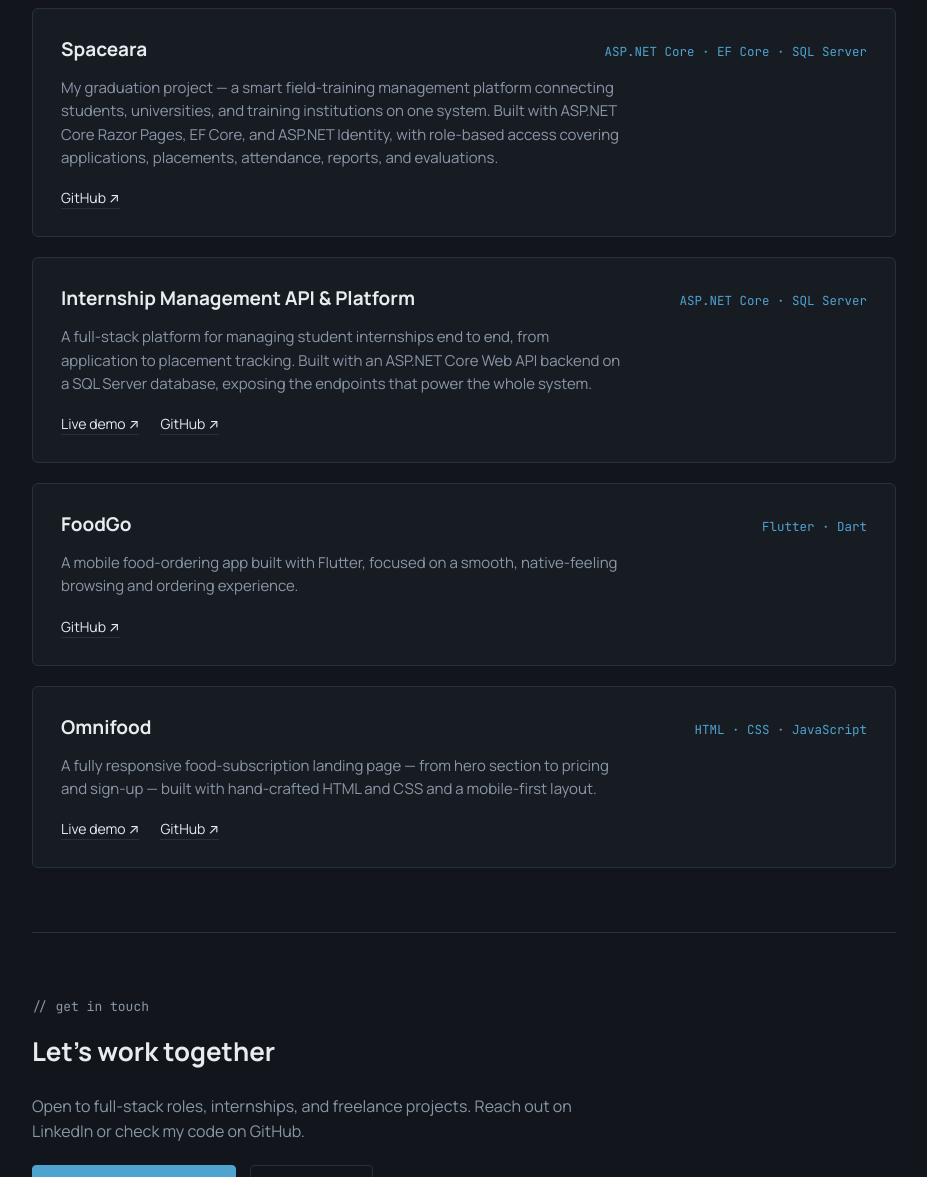
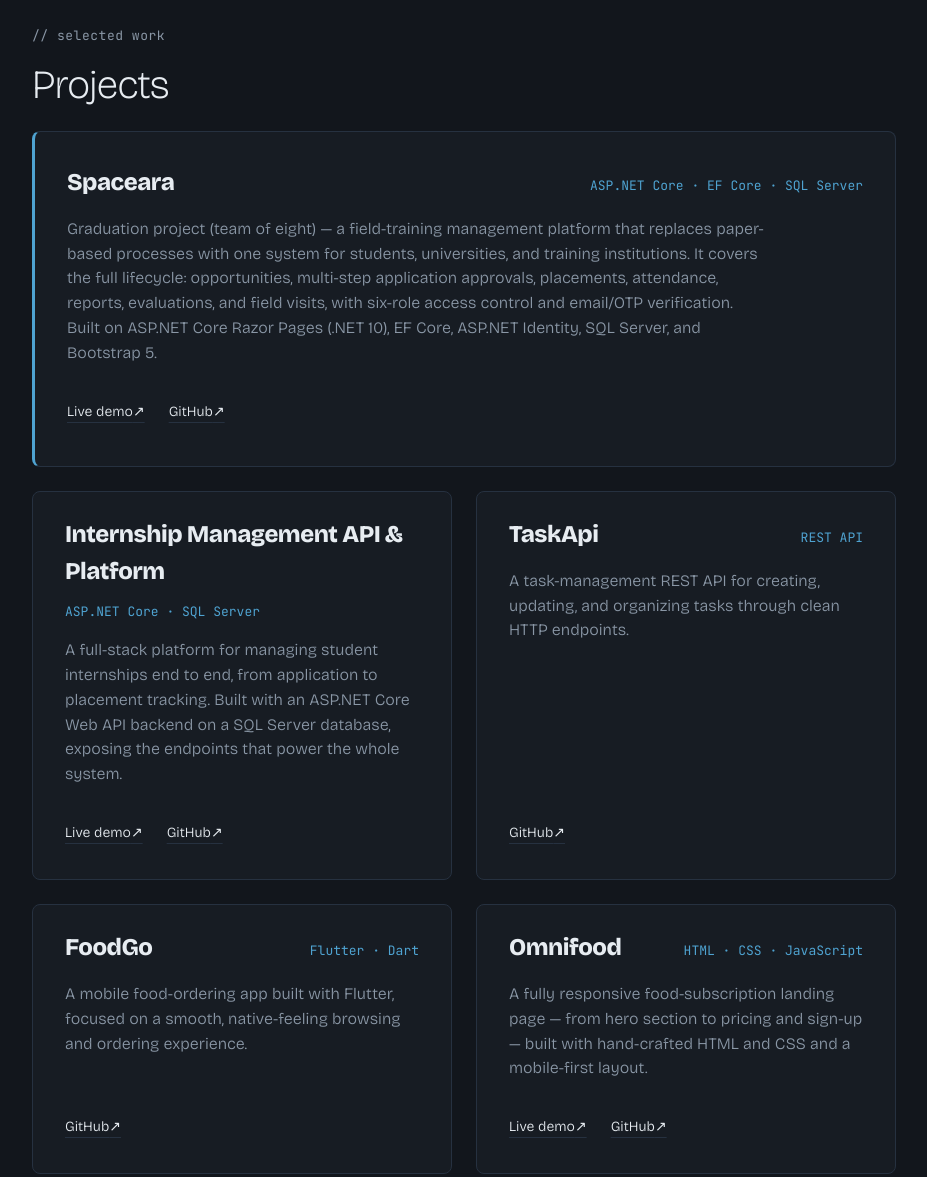
Before and after one commit to AlaaAlzammar/portfolio, a plain HTML site: page index.html in a window 1280 px wide. Shown: the part 1360-2537 px from the top of the page, without its empty margins (176-1103 px from the left). Drawn offline with nearby package versions, Linux system fonts and the light colour scheme.

Commit message:
Update index.html

```diff
--- a/index.html
+++ b/index.html
@@ -3,10 +3,13 @@
 <head>
 <meta charset="UTF-8">
 <meta name="viewport" content="width=device-width, initial-scale=1, viewport-fit=cover">
+<meta name="description" content="Alaa Alzammar is a full-stack developer building ASP.NET Core, React, and Flutter applications from database to interface.">
+<meta name="theme-color" content="#12161c">
+<meta name="color-scheme" content="dark">
 <title>Alaa Alzammar — Full-Stack Developer</title>
 <link rel="preconnect" href="https://fonts.googleapis.com">
 <link rel="preconnect" href="https://fonts.gstatic.com" crossorigin>
-<link href="https://fonts.googleapis.com/css2?family=JetBrains+Mono:wght@400;500;600&family=Manrope:wght@400;500;600;700;800&display=swap" rel="stylesheet">
+<link href="https://fonts.googleapis.com/css2?family=JetBrains+Mono:wght@400;500;600&family=Bricolage+Grotesque:opsz,wght@12..96,200..800&display=swap" rel="stylesheet">
 <style>
   :root {
     --bg: #12161c;
@@ -16,17 +19,22 @@
     --text-dim: #8a97a6;
     --accent: #4fa3d1;
     --accent-warm: #e0a955;
+    color-scheme: dark;
+    --s1: 8px; --s2: 16px; --s3: 24px; --s4: 32px; --s6: 48px; --s8: 64px; --s12: 96px;
+    --fs-xs: 13px; --fs-sm: 14px; --fs-md: 16px; --fs-lg: 20px;
     padding-top: env(safe-area-inset-top, 0px);
     padding-bottom: env(safe-area-inset-bottom, 0px);
     box-sizing: border-box;
   }
   * { box-sizing: border-box; }
-  html { scroll-padding-top: env(safe-area-inset-top, 0px); scroll-behavior: smooth; }
+  html { scroll-padding-top: env(safe-area-inset-top, 0px); }
+  @media (prefers-reduced-motion: no-preference) { html { scroll-behavior: smooth; } }
   body {
     margin: 0;
     background: var(--bg);
     color: var(--text);
-    font-family: 'Manrope', -apple-system, sans-serif;
+    font-family: 'Bricolage Grotesque', Georgia, sans-serif;
+    font-weight: 300;
     line-height: 1.55;
     -webkit-font-smoothing: antialiased;
   }
@@ -47,7 +55,7 @@
   .topbar {
     max-width: 920px;
     margin: 0 auto;
-    padding: 16px 28px;
+    padding: var(--s1) 28px;
     display: flex;
     justify-content: space-between;
     align-items: center;
@@ -62,9 +70,15 @@
   }
   nav a:hover { color: var(--text); }
 
+  a, .btn { -webkit-tap-highlight-color: transparent; touch-action: manipulation; }
+  a:focus-visible { outline: 2px solid var(--accent); outline-offset: 3px; border-radius: 2px; }
+  nav a { display: inline-flex; align-items: center; min-height: 44px; padding: 0 4px; }
+  .skip { position: absolute; left: 16px; top: -64px; z-index: 20; background: var(--accent); color: #0c1116; padding: 10px 16px; border-radius: 4px; font-weight: 600; text-decoration: none; }
+  .skip:focus { top: calc(env(safe-area-inset-top, 0px) + 12px); }
+
   /* Hero */
   .hero {
-    padding: 92px 0 64px;
+    padding: var(--s12) 0 var(--s8);
     border-bottom: 1px solid var(--line);
   }
   .hero-tag {
@@ -74,16 +88,18 @@
     margin: 0 0 18px;
   }
   .hero h1 {
-    font-size: clamp(34px, 5.5vw, 54px);
-    line-height: 1.12;
-    margin: 0 0 20px;
+    font-size: clamp(40px, 8vw, 84px);
+    line-height: 1.02;
+    margin: 0 0 24px;
     font-weight: 800;
-    letter-spacing: -0.01em;
-    max-width: 14ch;
+    letter-spacing: -0.035em;
+    max-width: 15ch;
+    text-wrap: balance;
   }
   .hero p {
     color: var(--text-dim);
-    font-size: 18px;
+    font-size: var(--fs-lg);
+    font-weight: 300;
     max-width: 54ch;
     margin: 0 0 28px;
   }
@@ -103,68 +119,80 @@
   .btn.primary:hover { background: #66b2db; }
   .btn:not(.primary):hover { border-color: var(--accent); color: var(--accent); }
 
-  section { padding: 64px 0; border-bottom: 1px solid var(--line); }
+  section { padding: var(--s8) 0; border-bottom: 1px solid var(--line); }
   section:last-of-type { border-bottom: none; }
   .label {
     font-family: 'JetBrains Mono', monospace;
-    font-size: 13px;
+    font-size: var(--fs-xs);
+    letter-spacing: 0.04em;
     color: var(--text-dim);
-    margin: 0 0 14px;
+    margin: 0 0 var(--s2);
   }
   h2 {
-    font-size: 26px;
-    margin: 0 0 22px;
-    font-weight: 700;
+    font-size: 40px;
+    line-height: 1.1;
+    letter-spacing: -0.025em;
+    margin: 0 0 24px;
+    font-weight: 200;
   }
   .about p { color: var(--text-dim); max-width: 62ch; font-size: 16px; }
-  .about strong { color: var(--text); font-weight: 600; }
+  .about strong { color: var(--text); font-weight: 700; }
 
-  .stack-groups { display: grid; grid-template-columns: repeat(auto-fit, minmax(200px, 1fr)); gap: 22px; margin-top: 8px; }
+  .stack-groups { display: grid; grid-template-columns: repeat(auto-fit, minmax(200px, 1fr)); gap: var(--s3); margin-top: var(--s3); }
   .stack-group .g-title { font-size: 13px; color: var(--accent-warm); font-family: 'JetBrains Mono', monospace; margin-bottom: 10px; }
-  .stack-group ul { list-style: none; padding: 0; margin: 0; color: var(--text); font-size: 15px; }
+  .stack-group ul { list-style: none; padding: 0; margin: 0; color: var(--text); font-size: var(--fs-md); }
   .stack-group li { padding: 3px 0; color: var(--text-dim); }
 
   .project {
+    display: flex;
+    flex-direction: column;
     border: 1px solid var(--line);
-    border-radius: 6px;
-    padding: 26px 28px;
-    margin-bottom: 20px;
+    border-radius: 8px;
+    padding: var(--s3) var(--s4);
     background: var(--bg-panel);
   }
-  .project:last-child { margin-bottom: 0; }
+  .project.featured { border-left: 3px solid var(--accent); padding: var(--s4) var(--s4); margin-bottom: var(--s3); }
+  .project.featured p { max-width: 68ch; }
+  .project-grid { display: grid; grid-template-columns: repeat(2, minmax(0, 1fr)); gap: var(--s3); }
   .project-head { display: flex; justify-content: space-between; align-items: baseline; gap: 12px; flex-wrap: wrap; }
-  .project h3 { margin: 0; font-size: 19px; font-weight: 700; }
-  .project .tags { font-family: 'JetBrains Mono', monospace; font-size: 12.5px; color: var(--accent); }
-  .project p { color: var(--text-dim); font-size: 15px; margin: 12px 0 16px; max-width: 62ch; }
+  .project h3 { margin: 0; font-size: 24px; font-weight: 800; letter-spacing: -0.02em; }
+  .project .tags { font-family: 'JetBrains Mono', monospace; font-size: var(--fs-xs); color: var(--accent); }
+  .project p { color: var(--text-dim); font-size: var(--fs-md); font-weight: 300; margin: var(--s2) 0 var(--s3); flex: 1; }
+  .project-links { display: flex; flex-wrap: wrap; gap: var(--s3); }
   .project-links a {
+    display: inline-flex;
+    align-items: center;
+    min-height: 44px;
     color: var(--text);
-    text-decoration: none;
-    font-size: 14px;
-    margin-right: 18px;
-    border-bottom: 1px solid var(--line);
-    padding-bottom: 1px;
+    font-size: var(--fs-sm);
+    text-decoration: underline;
+    text-decoration-color: var(--line);
+    text-underline-offset: 6px;
   }
-  .project-links a:hover { border-color: var(--accent); color: var(--accent); }
+  .project-links a:hover { text-decoration-color: var(--accent); color: var(--accent); }
 
   footer { padding: 48px 0 64px; }
   footer .wrap { display: flex; justify-content: space-between; align-items: center; flex-wrap: wrap; gap: 16px; }
   footer p { color: var(--text-dim); font-size: 14px; margin: 0; }
-  footer .links a { color: var(--text-dim); text-decoration: none; font-size: 14px; margin-left: 18px; }
+  footer .links a { display: inline-flex; align-items: center; min-height: 44px; color: var(--text-dim); text-decoration: none; font-size: var(--fs-sm); margin-left: var(--s2); }
   footer .links a:hover { color: var(--accent); }
 
   @media (max-width: 640px) {
     nav a { margin-left: 14px; font-size: 13px; }
     .hero { padding: 64px 0 48px; }
-    section { padding: 44px 0; }
+    section { padding: var(--s6) 0; }
+    .project-grid { grid-template-columns: 1fr; }
+    .project, .project.featured { padding: var(--s3); }
   }
 </style>
 </head>
 <body>
+<a class="skip" href="#main">Skip to content</a>
 
 <header class="top">
   <div class="topbar">
     <a class="brand" href="#top">alaa<span>.</span>dev</a>
-    <nav>
+    <nav aria-label="Primary">
       <a href="#about">About</a>
       <a href="#work">Work</a>
       <a href="#contact">Contact</a>
@@ -172,11 +200,11 @@
   </div>
 </header>
 
-<div class="wrap">
+<main id="main" class="wrap">
   <section class="hero" id="top">
     <p class="hero-tag mono">Gaza, Palestine — Full-Stack Developer</p>
     <h1>Building end-to-end software, from database to interface.</h1>
-    <p>I'm Alaa Alzammar, a final-year Software Development &amp; Databases student building complete applications across backend, frontend, and mobile.</p>
+    <p>I’m Alaa Alzammar, a final-year Software Development &amp; Databases student building complete applications across backend, frontend, and mobile.</p>
     <div class="hero-links">
       <a class="btn primary" href="#work">See my work</a>
       <a class="btn" href="https://github.com/AlaaAlzammar">GitHub</a>
@@ -187,7 +215,7 @@
   <section class="about" id="about">
     <p class="label mono">// about</p>
     <h2>Background</h2>
-    <p>I'm a final-year <strong>Software Development &amp; Databases</strong> student at GTC, focused on building complete software solutions — robust backends, clean interfaces, and mobile apps that work together as one system. I work mainly in <strong>ASP.NET Core</strong> and <strong>React</strong>, with <strong>Flutter</strong> for mobile, and I'm currently extending into AI and machine learning fundamentals.</p>
+    <p>I’m a final-year <strong>Software Development &amp; Databases</strong> student at GTC, focused on building complete software solutions — robust backends, clean interfaces, and mobile apps that work together as one system. I work mainly in <strong>ASP.NET Core</strong> and <strong>React</strong>, with <strong>Flutter</strong> for mobile, and I’m currently extending into AI and machine learning fundamentals.</p>
 
     <div class="stack-groups">
       <div class="stack-group">
@@ -209,17 +237,19 @@
     <p class="label mono">// selected work</p>
     <h2>Projects</h2>
 
-    <div class="project">
+    <div class="project featured">
       <div class="project-head">
         <h3>Spaceara</h3>
         <span class="tags mono">ASP.NET Core · EF Core · SQL Server</span>
       </div>
-      <p>My graduation project — a smart field-training management platform connecting students, universities, and training institutions on one system. Built with ASP.NET Core Razor Pages, EF Core, and ASP.NET Identity, with role-based access covering applications, placements, attendance, reports, and evaluations.</p>
+      <p>Graduation project (team of eight) — a field-training management platform that replaces paper-based processes with one system for students, universities, and training institutions. It covers the full lifecycle: opportunities, multi-step application approvals, placements, attendance, reports, evaluations, and field visits, with six-role access control and email/OTP verification. Built on ASP.NET Core Razor Pages (.NET 10), EF Core, ASP.NET Identity, SQL Server, and Bootstrap 5.</p>
       <div class="project-links">
-        <a href="https://github.com/AlaaAlzammar/Project">GitHub ↗</a>
+        <a href="https://spaceara.runasp.net/" aria-label="Spaceara live demo">Live demo <span aria-hidden="true">↗</span></a>
+        <a href="https://github.com/AlaaAlzammar/Project" aria-label="Spaceara on GitHub">GitHub <span aria-hidden="true">↗</span></a>
       </div>
     </div>
 
+    <div class="project-grid">
     <div class="project">
       <div class="project-head">
         <h3>Internship Management API &amp; Platform</h3>
@@ -227,8 +257,19 @@
       </div>
       <p>A full-stack platform for managing student internships end to end, from application to placement tracking. Built with an ASP.NET Core Web API backend on a SQL Server database, exposing the endpoints that power the whole system.</p>
       <div class="project-links">
-        <a href="https://internships-platform-zeta.vercel.app/">Live demo ↗</a>
-        <a href="https://github.com/AlaaAlzammar">GitHub ↗</a>
+        <a href="https://internships-platform-zeta.vercel.app/" aria-label="Internship Management API and Platform live demo">Live demo <span aria-hidden="true">↗</span></a>
+        <a href="https://github.com/AlaaAlzammar" aria-label="Internship Management API and Platform on GitHub">GitHub <span aria-hidden="true">↗</span></a>
+      </div>
+    </div>
+
+    <div class="project">
+      <div class="project-head">
+        <h3>TaskApi</h3>
+        <span class="tags mono">REST API</span>
+      </div>
+      <p>A task-management REST API for creating, updating, and organizing tasks through clean HTTP endpoints.</p>
+      <div class="project-links">
+        <a href="https://github.com/AlaaAlzammar/TaskApi" aria-label="TaskApi on GitHub">GitHub <span aria-hidden="true">↗</span></a>
       </div>
     </div>
 
@@ -239,7 +280,7 @@
       </div>
       <p>A mobile food-ordering app built with Flutter, focused on a smooth, native-feeling browsing and ordering experience.</p>
       <div class="project-links">
-        <a href="https://github.com/AlaaAlzammar/FoodGo">GitHub ↗</a>
+        <a href="https://github.com/AlaaAlzammar/FoodGo" aria-label="FoodGo on GitHub">GitHub <span aria-hidden="true">↗</span></a>
       </div>
     </div>
 
@@ -250,22 +291,23 @@
       </div>
       <p>A fully responsive food-subscription landing page — from hero section to pricing and sign-up — built with hand-crafted HTML and CSS and a mobile-first layout.</p>
       <div class="project-links">
-        <a href="https://omnifood-peach-omega.vercel.app/">Live demo ↗</a>
-        <a href="https://github.com/AlaaAlzammar">GitHub ↗</a>
+        <a href="https://omnifood-peach-omega.vercel.app/" aria-label="Omnifood live demo">Live demo <span aria-hidden="true">↗</span></a>
+        <a href="https://github.com/AlaaAlzammar" aria-label="Omnifood on GitHub">GitHub <span aria-hidden="true">↗</span></a>
       </div>
+    </div>
     </div>
   </section>
 
   <section id="contact">
     <p class="label mono">// get in touch</p>
-    <h2>Let's work together</h2>
+    <h2>Let’s work together</h2>
     <p style="color:var(--text-dim); max-width:56ch; font-size:16px;">Open to full-stack roles, internships, and freelance projects. Reach out on LinkedIn or check my code on GitHub.</p>
     <div class="hero-links" style="margin-top:22px;">
       <a class="btn primary" href="https://www.linkedin.com/in/alaa-alzammar-623b07403/">Message me on LinkedIn</a>
       <a class="btn" href="https://github.com/AlaaAlzammar">View GitHub</a>
     </div>
   </section>
-</div>
+</main>
 
 <footer>
   <div class="wrap">
```
